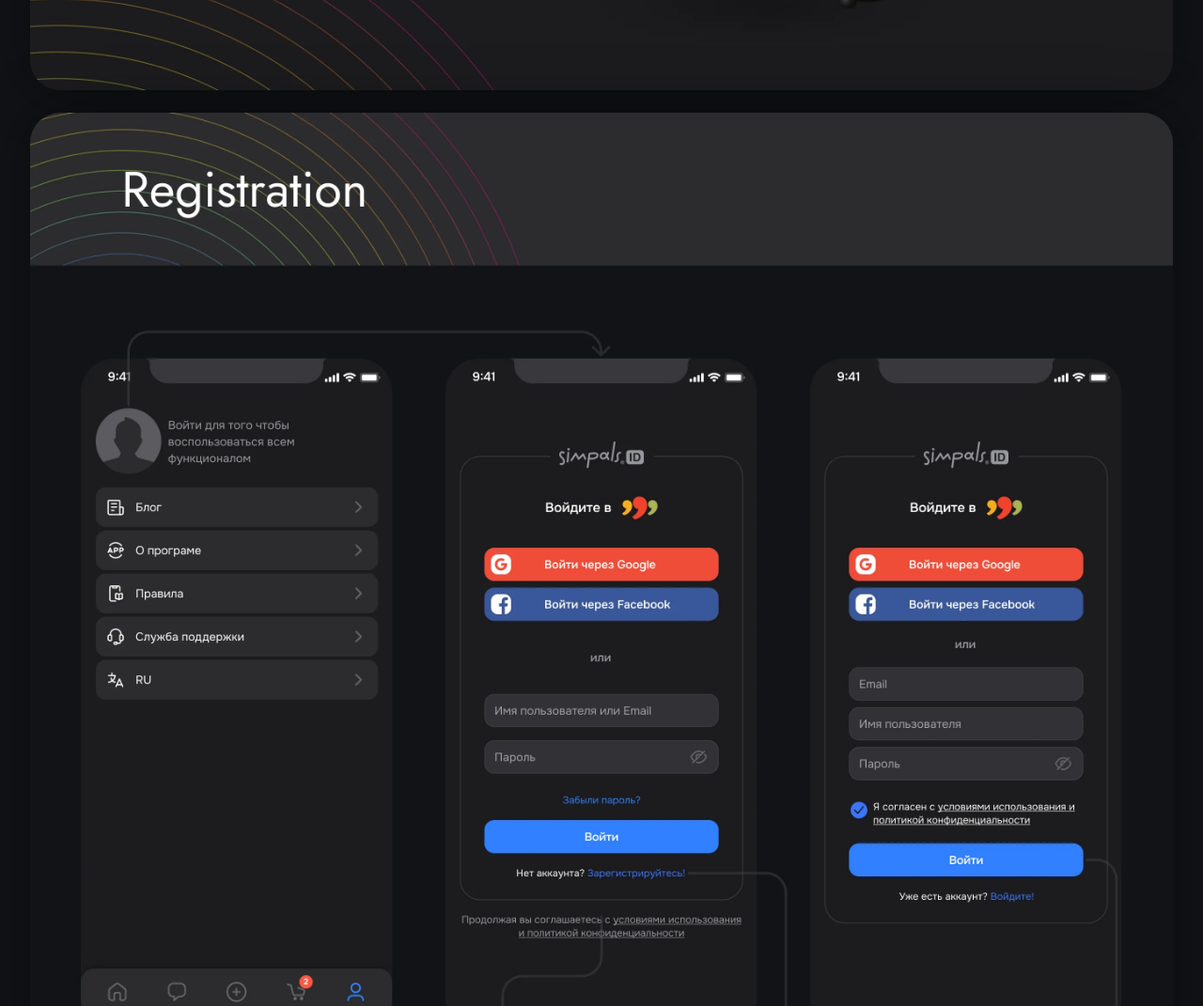
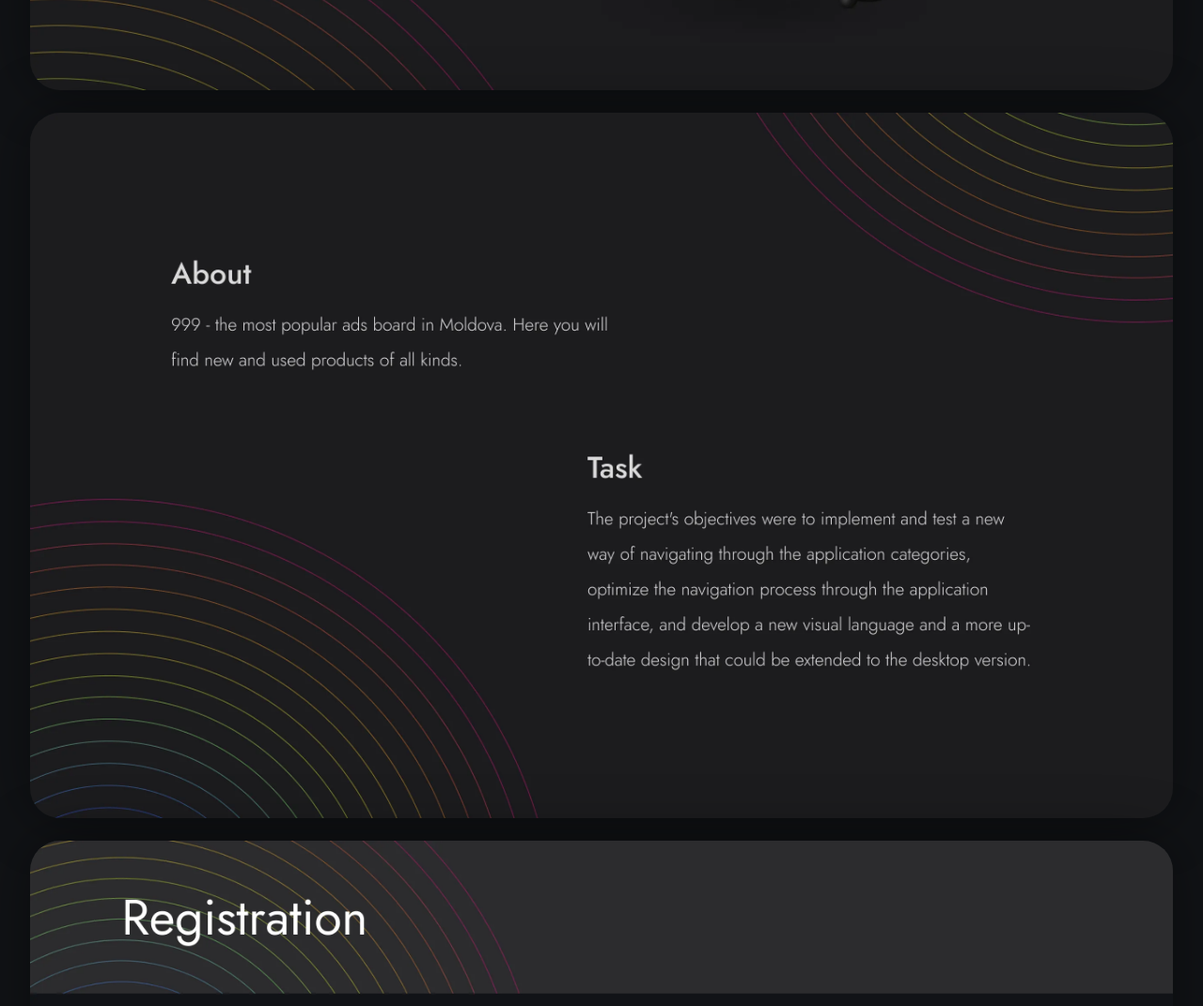
Before and after one commit to Kazamiri/beartman, a plain HTML site: page app-ios.html in a window 1280 px wide. Shown: the part 720-1791 px from the top of the page at 94% size. Drawn offline with Linux system fonts and the light colour scheme.

Commit message:
info app

```diff
--- a/app-ios.html
+++ b/app-ios.html
@@ -25,6 +25,7 @@
             </div>
             <div class="project-cont">
                 <img class="project-cont__cover--imag" src="app-ios/cover-1.webp" alt="">
+                <img class="project-cont__cover--imag" src="app-ios/info.webp" alt="">
                 <img class="project-cont__cover--imag" src="app-ios/registration.webp" alt="">
                 <img class="project-cont__cover--imag" src="app-ios/navigating.webp" alt="">
                 <img class="project-cont__cover--imag" src="app-ios/new-ad.webp" alt="">
```
Also changed, not shown: app-ios/info.webp (added).
